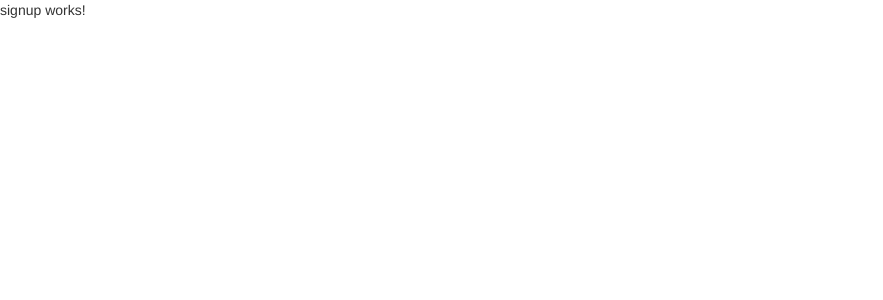
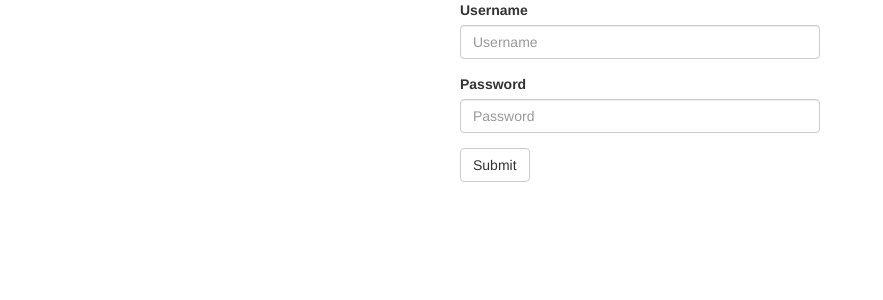
Before and after one commit to patrickly/lets-get-lunch-fe, an Angular app: page /signup in a window 1280 px wide. Shown: the top 300 px of the page, without its empty margins (0-883 px from the left). Built offline with nearby package versions, Linux system fonts and the light colour scheme.

Commit message:
9.4 Signup form and functionality

```diff
--- a/src/app/signup/signup.component.html
+++ b/src/app/signup/signup.component.html
@@ -1,3 +1,19 @@
-<p>
-  signup works!
-</p>
+<div class="container">
+  <div class="row">
+    <div class="col-md-4 col-md-offset-4">
+      <form #form="ngForm" (ngSubmit)="signup(form.value)">
+        <div class="form-group">
+          <label for="username">Username</label>
+          <input placeholder="Username" class="form-control" id="username" name="username" type="text" [(ngModel)]="user.username">
+        </div>
+        <div class="form-group">
+          <label for="password">Password</label>
+          <input placeholder="Password" class="form-control" id="password" name="password" type="password" [(ngModel)]="user.password">
+        </div>
+        <div class="form-group">
+          <button class="btn btn-default" type="submit">Submit</button>
+        </div>
+      </form>
+    </div>
+  </div>
+</div>
--- a/src/app/signup/signup.component.ts
+++ b/src/app/signup/signup.component.ts
@@ -1,4 +1,6 @@
 import { Component, OnInit } from '@angular/core';
+import { User } from '../services/auth/user';
+import { AuthService } from '../services/auth/auth.service';
 
 @Component({
   selector: 'app-signup',
@@ -7,9 +9,17 @@ import { Component, OnInit } from '@angular/core';
 })
 export class SignupComponent implements OnInit {
 
-  constructor() { }
+  user: User = { 'username': '', password: '' };
+  constructor(private authService: AuthService) { }
 
   ngOnInit() {
   }
 
+  signup(credentials) {
+    this.authService.signup(credentials).subscribe(res => {
+      console.log('res ', res);
+      // Redirect to user dashboard
+    });
+  }
+
 }
--- a/src/app/signup/signup.module.ts
+++ b/src/app/signup/signup.module.ts
@@ -1,5 +1,6 @@
 import { NgModule } from '@angular/core';
 import { CommonModule } from '@angular/common';
+import { FormsModule } from '@angular/forms';
 
 import { SignupRoutingModule } from './signup-routing.module';
 import { SignupComponent } from './signup.component';
@@ -7,7 +8,8 @@ import { SignupComponent } from './signup.component';
 @NgModule({
   imports: [
     CommonModule,
-    SignupRoutingModule
+    SignupRoutingModule,
+    FormsModule
   ],
   declarations: [SignupComponent]
 })
```
